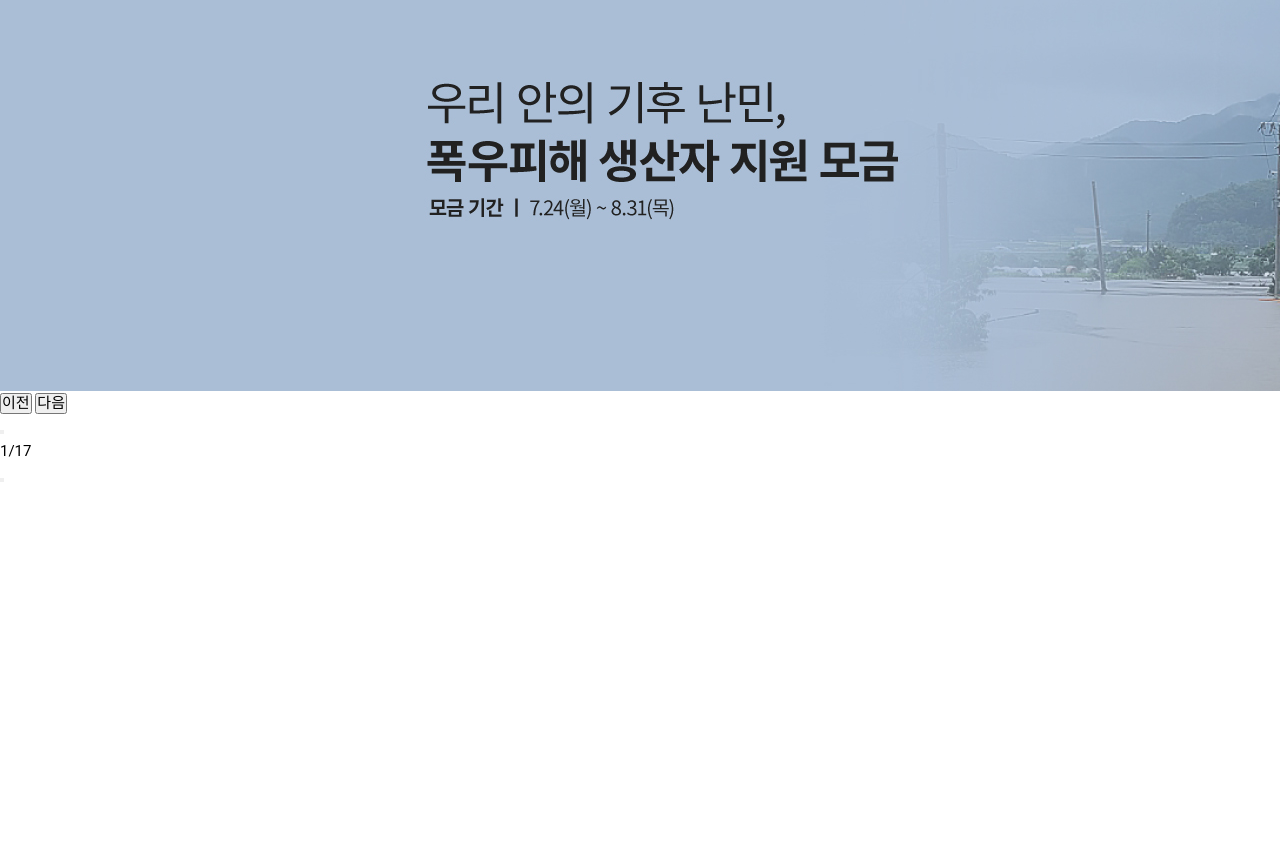
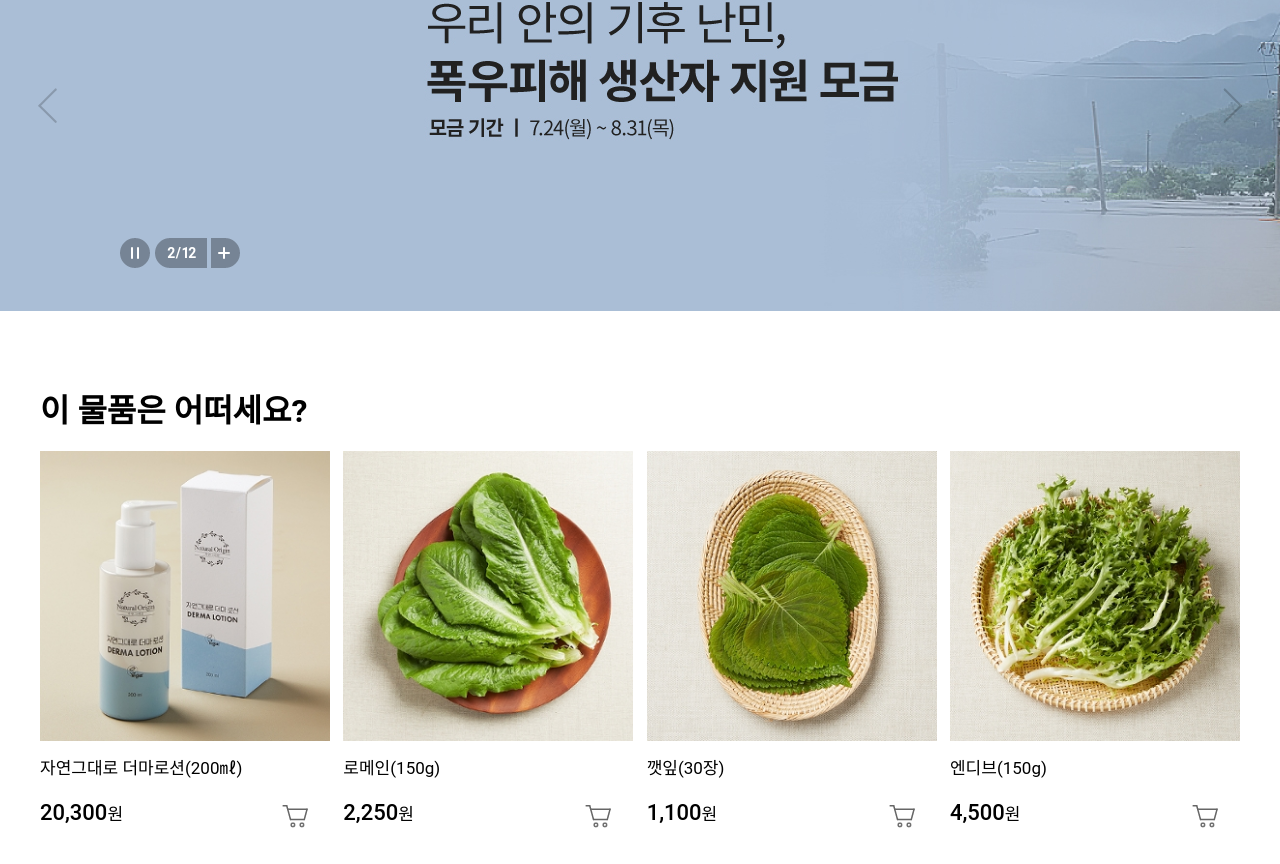
Before and after one commit to kim-soon-young/hansalim, a plain HTML site: page index.html in a window 1280 px wide. Shown: the part 227-1091 px from the top of the page. Drawn offline with nearby package versions, Linux system fonts and the light colour scheme.

Commit message:
오늘의 상품 제작

```diff
--- a/css/header.css
+++ b/css/header.css
@@ -230,7 +230,8 @@
 }
 .all-menu.active {
   width: 420px;
-}
+}/* 전체 메뉴가 숨겨질 때 */
+
 .all-menu-cate {
   position: relative;
   display: block;
--- a/css/main.css
+++ b/css/main.css
@@ -62,3 +62,78 @@ body {
   padding-top: 128px;
   transition: padding-top 0.2s;
 }
+.all-menu-cate::-webkit-scrollbar{
+    width: 10px;
+}
+
+.all-menu-cate::-webkit-scrollbar-thumb{
+    background-color: #afafaf;
+    border-radius: 10px;
+    background-clip: padding-box;
+	border: 2px solid transparent;
+}
+
+.all-menu-cate::-webkit-scrollbar-track{
+    background-color: transparent;
+}
+/* section 공동 페이아웃 */
+.wrap > section {
+  padding: 80px 0;
+}
+.section-title{
+  position: relative;
+  display: block;
+  font-size: 32px;
+  line-height: 40px;
+  color: #000;
+  font-weight: 400;
+  margin-bottom: 20px;
+}
+.section-title b{
+  font-weight: 700;
+}
+/* swiper */
+
+.slide-control{
+  position: relative;
+  display: block;
+  width: 140px;
+  margin-top: 0;
+}
+
+.slide-prev,
+.slide-next{
+  position: absolute;
+  top: 0;
+  width: 25px;
+  height: 20px;
+  border: 0;
+  cursor: pointer;
+  font-size: 0;
+  background: transparent;
+}
+
+.slide-prev{
+  background: url("../images/swiperArrP.png") no-repeat;
+  left: 0;
+}
+
+.slide-prev:hover{
+  background-position: 0px -20px;
+}
+
+.slide-next{
+  right: 0;
+  background: url("../images/swiperArrN.png") no-repeat;
+}
+
+.slide-next:hover{
+  background-position: 0px -20px;
+}
+
+.slide-pg{
+  position: relative;
+  display: block;
+  text-align: center;
+  bottom: 0;
+}
--- /dev/null
+++ b/css/today.css
@@ -0,0 +1,79 @@
+@charset "utf-8";
+/* 오늘의 상품 */
+.today{
+    position: relative;
+    display: block;
+}
+.good-wrap{
+    position: relative;
+    display: flex;
+    justify-content: space-between;
+    margin-bottom: 30px;
+
+}
+.good-box{
+    position: relative;
+    display: block;
+    width: 290px;
+    height: 410px;
+    background-color: #fff;
+}
+.good-img{
+    position: relative;
+    display: block;
+    width: 100%;
+    height: 290px;
+    overflow: hidden;
+}
+.good-img > img{
+    width: 100%;
+transition:all 0.5s ;
+}
+.good-img:hover > img{
+   transform: scale(1.1);
+
+}
+.good-info{
+    position: relative;
+    display: block;
+    width: 100%;
+    height: 60px;
+    padding: 15px;
+    padding-left: 0;
+    font-size: 17px;
+    color: #000;
+}
+
+.good-info em{
+    font-style: normal;
+}
+
+.good-info-price{
+    position: relative;
+    display: block;
+    width: 100%;
+    /* padding: 0 15px; */
+    font-size: 22px;
+    color: #000;
+    font-weight: 500;
+}
+
+.good-info-price em{
+    font-size: 17px;
+    font-style: normal;
+}
+
+.good-add-cart{
+    position: absolute;
+    width: 30px;
+    height: 30px;
+    background: url("../images/btnCartList.png") no-repeat;
+    background-position: 0 0;
+    border: 0;
+    cursor: pointer;
+    bottom: 30px;
+    right: 20px;
+}
+.no-mb{
+    margin-bottom: 0;
+}
--- /dev/null
+++ b/css/visual.css
@@ -0,0 +1,124 @@
+@charset "utf-8";
+.visual {
+  position: relative;
+  display: block;
+  height: 410px;
+  padding: 0 !important;
+  overflow: hidden;
+  background-color: aquamarine;
+}
+.visual-slide {
+  position: relative;
+  display: block;
+  width: 100%;
+  height: 100%;
+}
+.swiper-slide {
+  position: relative;
+  display: block;
+  width: 100%;
+  height: 100%;
+}
+.visual-slide-page {
+  position: relative;
+  display: block;
+  width: 100%;
+  height: 100%;
+}
+.visual-slide-page a {
+  position: relative;
+  display: block;
+  width: 100%;
+  height: 100%;
+  text-align: center;
+}
+.visual-slide-page a img {
+  /* width: 100%; */
+  height: 100%;
+  object-fit: cover;
+}
+/* 슬라이드 이전 다음 버튼 */
+.visual-prev,
+.visual-next {
+  position: absolute;
+  top: 50%;
+  transform: translateY(-50%);
+  display: block;
+  border: 0;
+  z-index: 99;
+  width: 64px;
+  height: 64px;
+  border-radius: 50%;
+  font-size: 0;
+  cursor: pointer;
+}
+.visual-prev {
+  background: rgba(0, 0, 0, 0) url("../images/visualArrP.png") no-repeat;
+  background-position: 0px -64px;
+  left: calc(50% - 620px);
+}
+
+.visual-prev:hover {
+  background: rgba(0, 0, 0, 0.1) url("../images/visualArrP.png") no-repeat;
+  background-position: 0px 0px;
+}
+
+.visual-next {
+  right: calc(50% - 620px);
+  background: rgba(0, 0, 0, 0) url("../images/visualArrN.png") no-repeat;
+  background-position: 0px -64px;
+}
+
+.visual-next:hover {
+  background: rgba(0, 0, 0, 0.1) url("../images/visualArrN.png") no-repeat;
+  background-position: 0px 0px;
+}
+/* 비주얼 콘트롤러 */
+.visual-control {
+  position: absolute;
+  bottom: 43px;
+  z-index: 9;
+  left: calc(50% - 600px + 80px);
+  display: block;
+}
+.visual-play {
+  width: 30px;
+  height: 30px;
+  background: url("../images/visualPlay.png") no-repeat;
+  border: none;
+  background-position: 0 0;
+  cursor: pointer;
+  float: left;
+}
+.visual-play.active{
+    background-position: 0 -30px;
+}
+
+.visual-pg{
+    position: relative;
+    display: block;
+    width: 52px;
+    height: 30px;
+    background: url("../images/visualNum.png") no-repeat;
+    text-align: center;
+    color: #fff;
+    line-height: 30px;
+    font-size: 14px;
+    font-weight: 700;
+    margin-left: 5px;
+    float: left;
+    bottom: 0;
+    letter-spacing: -1.5px;
+}
+
+.visual-more{
+    position: relative;
+    display: block;
+    width: 29px;
+    height: 30px;
+    background: url("../images/visualMore.png") no-repeat;
+    cursor: pointer;
+    border: 0;
+    margin-left: 4px;
+    float: left;
+}
--- a/data.json
+++ b/data.json
@@ -12,5 +12,80 @@
         {"pic" : "swiper_img_10.jpg", "id":"v10", "link":"#", "name":"배너10"},
         {"pic" : "swiper_img_11.jpg", "id":"v11", "link":"#", "name":"배너11"},
         {"pic" : "swiper_img_12.jpg", "id":"v12", "link":"#", "name":"배너12"}
+    ],
+    "todaygood":[
+        {
+        "name" : "자연그대로 더마로션",
+        "unit": "200㎖",
+        "price": 20300,
+        "tag": "인기",
+        "pic": "good_8.jpg",
+        "id": "0",
+        "link":"#"
+        },
+        {
+        "name" : "로메인",
+        "unit": "150g",
+        "price": 2250,
+        "tag": "인기",
+        "pic": "good_1.jpg",
+        "id": "1",
+        "link":"#"
+        },
+        {
+        "name" : "깻잎",
+        "unit": "30장",
+        "price": 1100,
+        "tag": "인기",
+        "pic": "good_2.jpg",
+        "id": "2",
+        "link":"#"
+        },
+        {
+        "name" : "엔디브",
+        "unit": "150g",
+        "price": 4500,
+        "tag": "인기",
+        "pic": "good_3.jpg",
+        "id": "3",
+        "link":"#"
+        },
+        {
+        "name" : "감자",
+        "unit": "1kg",
+        "price": 3600,
+        "tag": "인기",
+        "pic": "good_4.jpg",
+        "id": "4",
+        "link":"#"
+        },
+        {
+        "name" : "고구마",
+        "unit": "1kg",
+        "price": 5000,
+        "tag": "인기",
+        "pic": "good_5.jpg",
+        "id": "5",
+        "link":"#"
+        },
+        {
+        "name" : "당근",
+        "unit": "500g",
+        "price": 3000,
+        "tag": "인기",
+        "pic": "good_6.jpg",
+        "id": "6",
+        "link":"#"
+        },
+        {
+        "name" : "연근",
+        "unit": "1kg",
+        "price": 6000,
+        "tag": "인기",
+        "pic": "good_7.jpg",
+        "id": "7",
+        "link":"#"
+        }
     ]
+
 }
--- a/index.html
+++ b/index.html
@@ -46,8 +46,11 @@
     <link rel="stylesheet" href="css/normalize.css" />
     <link rel="stylesheet" href="css/main.css" />
     <link rel="stylesheet" href="css/header.css" />
+    <link rel="stylesheet" href="css/visual.css">
+    <link rel="stylesheet" href="css/today.css">
     <script src="js/script.js"></script>
     <script src="js/header.js"></script>
+
   </head>
   <body>
     <!-- 안내창 -->
@@ -500,6 +503,21 @@
         </div>
       </section>
       <!-- 오늘의 물품 -->
+      <section class="today">
+        <div class="container">
+          <h2 class="section-title">
+            <b>이 물품은 어떠세요?</b>
+          </h2>
+          <div class="good-wrap" id="data-today">
+            <!-- 외부 오늘물품 데이터 연동 출력 js -->
+
+          </div>
+          <div class="good-wrap no-mb" id="data-today2">
+            <!-- 외부 오늘물품 데이터 연동 출력 js -->
+          </div>
+
+        </div>
+      </section>
       <!-- 알뜰물품 -->
       <!-- 새물품 -->
       <!-- 추천물품 -->
--- a/js/header.js
+++ b/js/header.js
@@ -88,18 +88,24 @@ window.addEventListener("load", function () {
   listToggle(centerBt, centerList);
   // toggleListArr[2] = centerList
   // ====================================================
-  // 전체메뉴 펼침 기능
-  const allMenuArea = this.document.querySelector(".all-menu-area");
-  const allMenu = this.document.querySelector(".all-menu");
-  const cateList = this.document.querySelector(".all-menu-cate");
+  // 전체 메뉴 펼침 기능
+  const allMenuArea = document.querySelector(".all-menu-area");
+  const allMenu = document.querySelector(".all-menu");
+  const cateList = document.querySelector(".cate-list");
+  // ul인 cate-list로 선언하니 스크롤 부분에 커서올리면 메뉴 사라짐.
+  const cateListWrap = document.querySelector(".all-menu-cate-wrap");
   const deliList = this.document.querySelector(".deli-list");
   const themeList = this.document.querySelector(".theme-list");
-  // ul 인 cate-list로 선언하니 스크롤 부분에 커서올리면 메뉴가 사라짐
-  const cateListWrap = this.document.querySelector(".all-menu-cate-wrap");
+  let isMenuOpen = false;
   cateList.addEventListener("mouseleave", function () {
-    allMenu.classList.remove("active"); //기능되기 전 가림
+    if (!isMenuOpen) {
+      allMenu.classList.remove("active"); // 기능되기 전 가림.
+    }
   });
   cateList.addEventListener("mouseenter", function () {
+    allMenu.classList.add("active");
+  });
+  cateListWrap.addEventListener("mouseenter", function () {
     allMenu.classList.add("active");
   });
   deliList.addEventListener("mouseenter", function () {
@@ -107,9 +113,6 @@ window.addEventListener("load", function () {
   });
   themeList.addEventListener("mouseenter", function () {
     allMenu.classList.remove("active");
-  });
-  cateListWrap.addEventListener("mouseenter", function () {
-    allMenu.classList.add("active");
   });
   // 서브 카테고리 보여주기 기능
   const cateLists = this.document.querySelectorAll(".cate-list > li");
@@ -127,6 +130,5 @@ window.addEventListener("load", function () {
     });
   });
 
-
   // =88888888888888888888888888888888888
 });
--- a/js/script.js
+++ b/js/script.js
@@ -1,4 +1,8 @@
 window.addEventListener("load", function () {
+  // 콤마 기능
+  function priceToString(price) {
+    return price.toString().replace(/\B(?=(\d{3})+(?!\d))/g, ",");
+  }
   // data.json을 로딩, 연결시킨다.
   const xhttp = new XMLHttpRequest();
   // console.log(xhttp);
@@ -13,8 +17,9 @@ window.addEventListener("load", function () {
       let obj = JSON.parse(str);
 
       VISUAL_ARR = obj.visual;
-
+      TODAY_GOOD = obj.todaygood;
       showVisual(); //비주얼을 화면에 배치
+      showTodayGood(); //오늘의 물품을 화면에 배치
     }
   };
   //   자료 호출한다.
@@ -24,6 +29,10 @@ window.addEventListener("load", function () {
   // 비주얼 슬라이드
   let VISUAL_ARR;
   let visualTag = this.document.getElementById("data-visual");
+  // 오늘이 물품
+  let TODAY_GOOD;
+  let todayTag = this.document.getElementById("data-today");
+  let todayTag2 = this.document.getElementById("data-today2");
 
   // 비주얼 화면 출력 기능
   function showVisual() {
@@ -53,8 +62,87 @@ window.addEventListener("load", function () {
         prevEl: ".visual-prev",
         nextEl: ".visual-next",
       },
+      pagination: {
+        // 하나하나 넘어가는 것.
+        el: ".visual-pg",
+        type: "fraction",
+      },
+    });
+    // 비주얼 슬라이드 멈춤 기능
+    const swVisualPlay = document.querySelector(".visual-play");
+    swVisualPlay.addEventListener("click", function () {
+      // 현재 active 클래스가 있는지를 확인하고 기능을 설정
+      // 만약에 classList에 contains가 active라면
+      if (swVisualPlay.classList.contains("active")) {
+        swVisual.autoplay.start(); //사진이 멈춰야 하므로 swVisual
+        swVisualPlay.classList.remove("active");
+      } else {
+        swVisual.autoplay.stop();
+        swVisualPlay.classList.add("active");
+      }
     });
   }
+  // =====================오늘의 물품 =============================
+  // 오늘의 물품 화면출력 기능
+  function showTodayGood() {
+    let htmlTop = "";
+    let htmlBottom = "";
+    // 윗부분 index 0 ~ 3
+    const topArr = TODAY_GOOD.filter(function (item, index) {
+      if (index < 4) {
+        return item;
+      }
+    });
+    topArr.forEach(function (item) {
+      let tag = `
+      <div class="good-box">
+      <!-- 제품이미지 -->
+      <a href="${item.link}" class="good-img">
+          <img src="images/${item.pic}" alt="${item.name}">
+      </a>
+      <!-- 제품정보 -->
+      <a href="${item.link}" class="good-info">
+          <em>${item.name}</em>(<em>${item.unit}</em>)
+      </a>
+      <!-- 제품가격 -->
+      <a href="${item.link}" class="good-info-price">
+      ${priceToString(item.price)}<em>원</em>
+      </a>
+      <!-- 장바구니 이미지 -->
+      <button class="good-add-cart"></button>
+  </div>
+`;
+      htmlTop += tag;
+    });
+    // 아랫부분 index 4~ 7 배열 만들기
+    const botArr = TODAY_GOOD.filter(function (item, index) {
+      if (index > 3) {
+        return item;
+      }
+    });
+    botArr.forEach(function (item) {
+      let tag = `<div class="good-box">
+<!-- 제품이미지 -->
+<a href="${item.link}" class="good-img">
+    <img src="images/${item.pic}" alt="${item.name}">
+</a>
+<!-- 제품정보 -->
+<a href="${item.link}" class="good-info">
+    <em>${item.name}</em>(<em>${item.unit}</em>)
+</a>
+<!-- 제품가격 -->
+<a href="${item.link}" class="good-info-price">
+${priceToString(item.price)}<em>원</em>
+</a>
+<!-- 장바구니 이미지 -->
+<button class="good-add-cart"></button>
+</div>`;
+      htmlBottom += tag;
+    });
+    todayTag.innerHTML = htmlTop;
+    todayTag2.innerHTML = htmlBottom;
+  }
+  // =====================오늘의 물품 =============================
 
   //  888888888888888888888888888888888888888888888888888
 });
```
